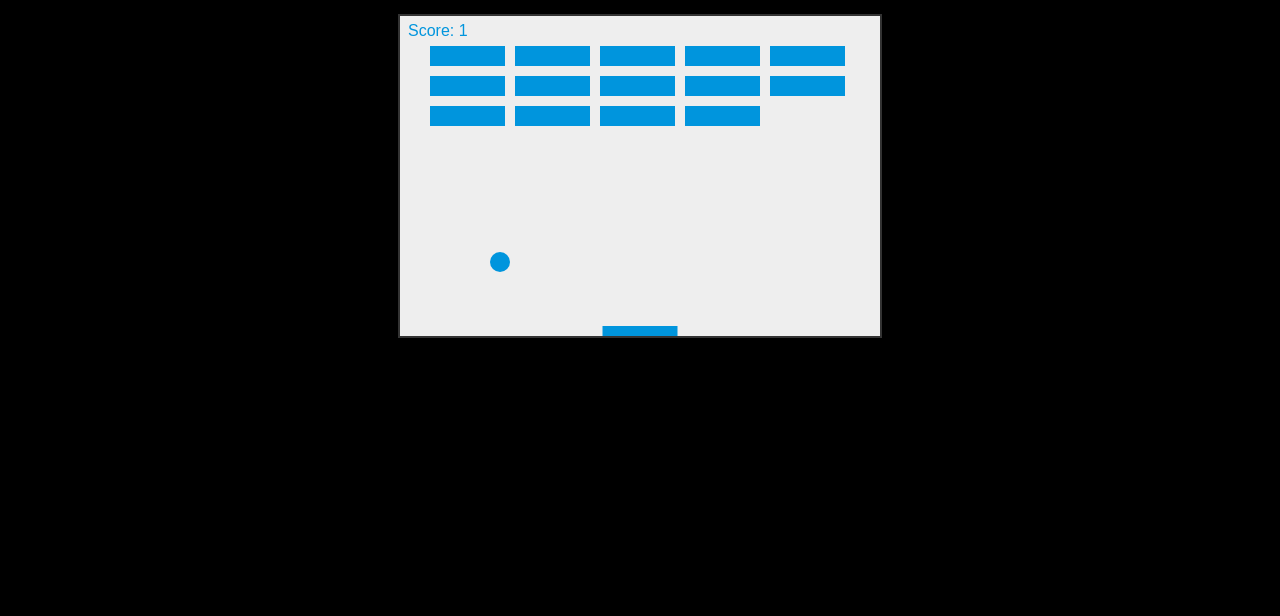
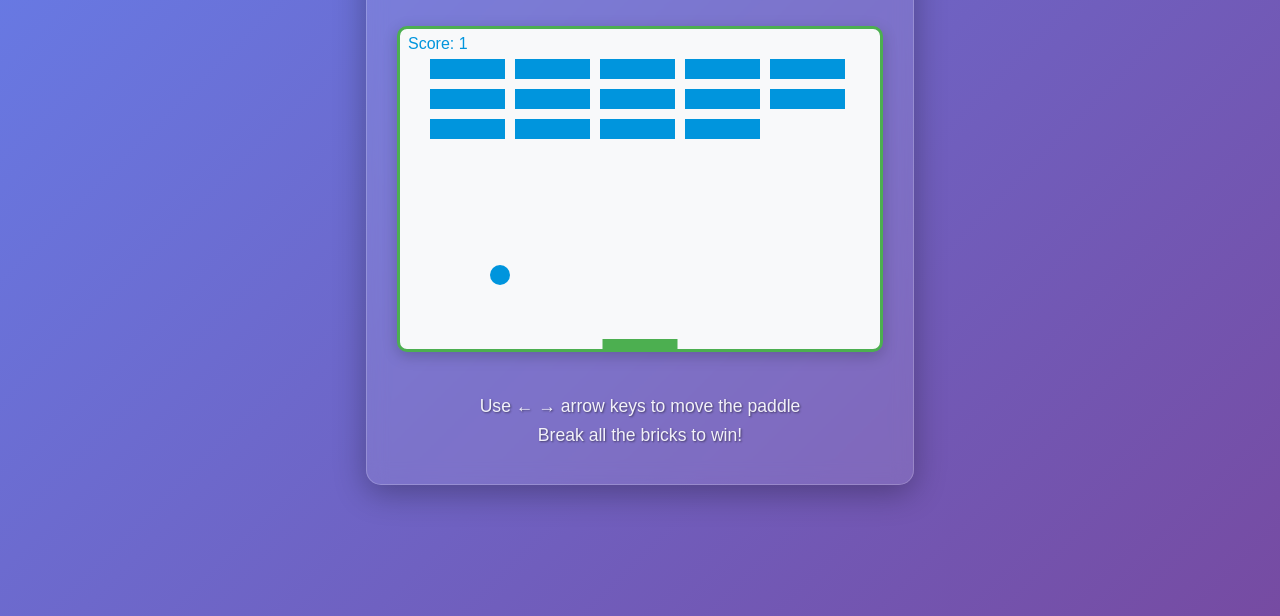
Before and after one commit to myps226/Brick_Breaker, a plain HTML site: page index.html in a window 1280 px wide. Shown: the part 224-840 px from the top of the page. Before the commit the page ends 800 px from the top, so only its background shows below. Drawn offline with Linux system fonts and the light colour scheme.

Commit message:
Improvements

```diff
--- a/index.html
+++ b/index.html
@@ -9,7 +9,14 @@
 </head>
 
 <body>
-    <canvas id="gameCanvas" width="480" height="320"></canvas>
+    <div class="game-container">
+        <h1 class="game-title">🎮 Brick Breaker</h1>
+        <canvas id="gameCanvas" width="480" height="320"></canvas>
+        <div class="instructions">
+            <p>Use ← → arrow keys to move the paddle</p>
+            <p>Break all the bricks to win!</p>
+        </div>
+    </div>
     <script src="script.js"></script>
 </body>
 
--- a/script.js
+++ b/script.js
@@ -93,7 +93,7 @@ function drawBall() {
 function drawPaddle() {
     ctx.beginPath();
     ctx.rect(paddleX, canvas.height - paddleHeight, paddleWidth, paddleHeight);
-    ctx.fillStyle = "#0095DD";
+    ctx.fillStyle = "#4CAF50";
     ctx.fill();
     ctx.closePath();
 }
--- a/style.css
+++ b/style.css
@@ -1,13 +1,48 @@
 body {
-    background-color: #000;
+    background: linear-gradient(135deg, #667eea 0%, #764ba2 100%);
+    font-family: 'Arial', sans-serif;
+    margin: 0;
+    padding: 20px;
+    min-height: 100vh;
     display: flex;
     align-items: center;
     justify-content: center;
-    height: 100vh;
-    margin: 0;
+}
+
+.game-container {
+    text-align: center;
+    background: rgba(255, 255, 255, 0.1);
+    padding: 30px;
+    border-radius: 15px;
+    backdrop-filter: blur(10px);
+    box-shadow: 0 8px 32px rgba(0, 0, 0, 0.3);
+    border: 1px solid rgba(255, 255, 255, 0.2);
+}
+
+.game-title {
+    color: white;
+    font-size: 2.5em;
+    margin: 0 0 20px 0;
+    text-shadow: 2px 2px 4px rgba(0, 0, 0, 0.5);
+    font-weight: bold;
 }
 
 canvas {
-    background: #eee;
-    border: 2px solid #333;
+    background: #f8f9fa;
+    border: 3px solid #4CAF50;
+    border-radius: 10px;
+    box-shadow: 0 4px 15px rgba(0, 0, 0, 0.2);
+    margin: 20px 0;
 }
+
+.instructions {
+    color: white;
+    margin-top: 20px;
+    font-size: 1.1em;
+    text-shadow: 1px 1px 2px rgba(0, 0, 0, 0.5);
+}
+
+.instructions p {
+    margin: 8px 0;
+    opacity: 0.9;
+}
```
